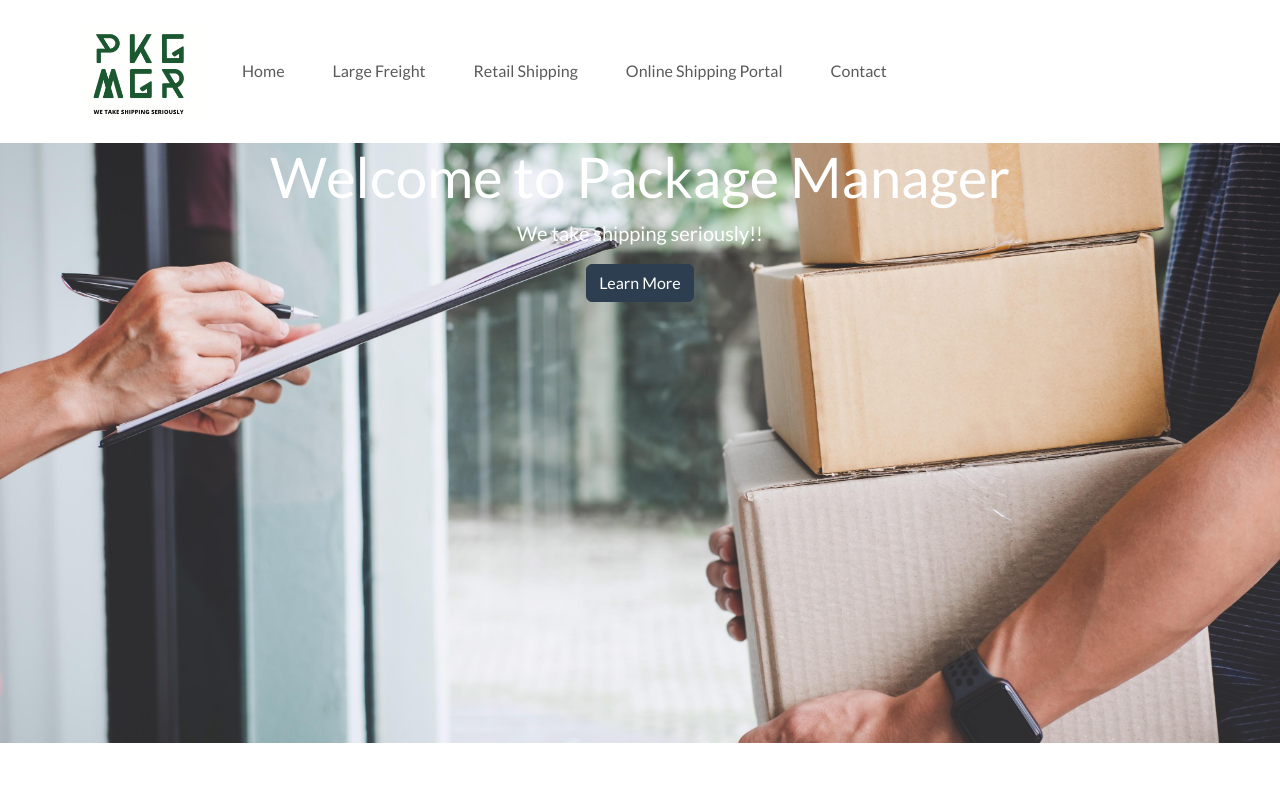
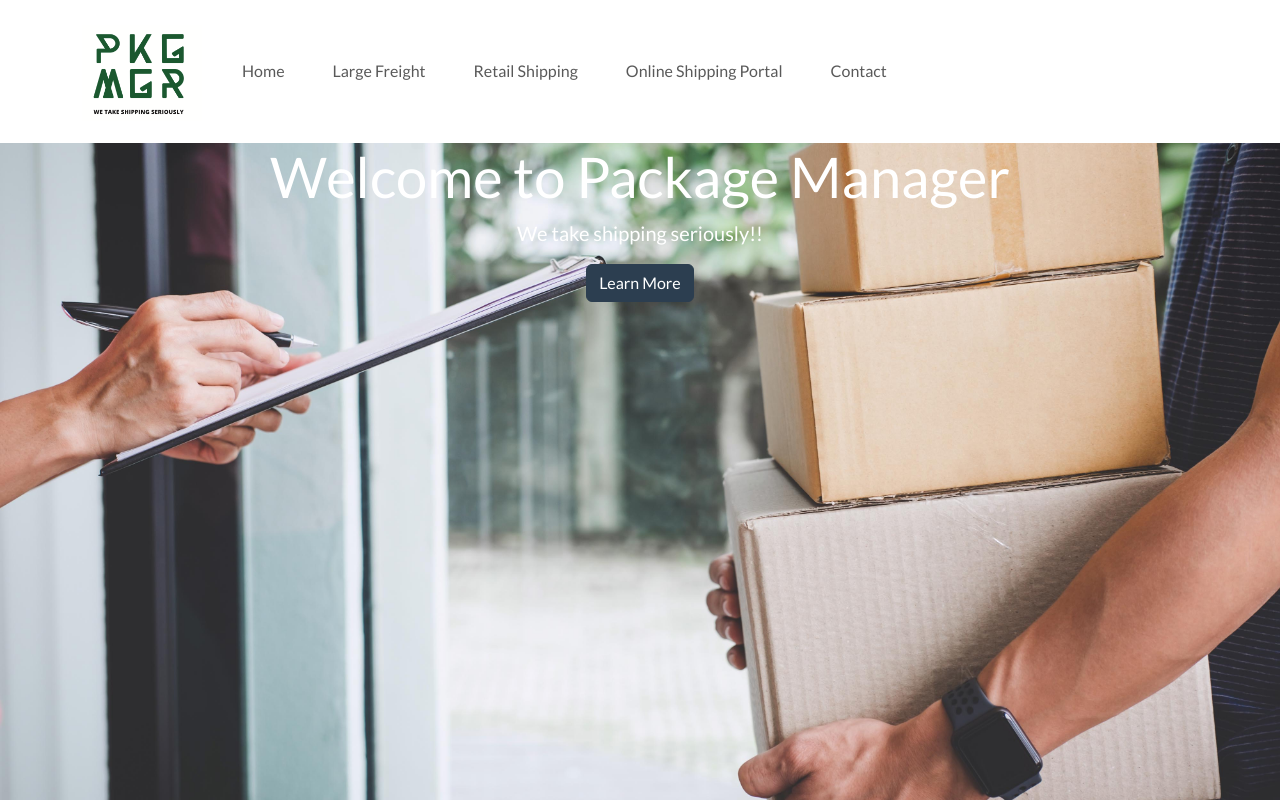
Before and after one commit to ittullos/pkg_mgr_client, a React (Create React App) app: page / in a window 1280 px wide. Built offline with nearby package versions, Linux system fonts and the light colour scheme.

Commit message:
Make hero image take up full page

```diff
--- a/src/App.css
+++ b/src/App.css
@@ -31,3 +31,21 @@
     z-index: 1010;
   }
 }
+
+/* HERO IMAGE */
+.main-container {
+  display: flex;
+  flex-direction: column;
+  height: 100vh;
+}
+
+.jumbotron {
+  flex: 1; /* This will make the jumbotron fill the available space */
+}
+
+.home-container {
+  /* Assuming .home-container is the top-level class in your Home component */
+  flex: 1;
+  display: flex;
+  flex-direction: column;
+}
--- a/src/App.js
+++ b/src/App.js
@@ -12,6 +12,7 @@ import Contact from "./pages/Contact";
 function App() {
   return (
     <Router>
+      <div className="main-container">
         <Navbar />
         <Routes>
           <Route path="/" element={<Home />} />
@@ -20,6 +21,7 @@ function App() {
           <Route path="/online-portal" element={<Ship />} />
           <Route path="/contact" element={<Contact />} />
         </Routes>
+      </div>
     </Router>
   );
 }
--- a/src/pages/Home.jsx
+++ b/src/pages/Home.jsx
@@ -3,14 +3,14 @@ import HeroImage from "../images/pic-3.jpg";
 
 function Home() {
   return (
-    <div>
+    <div className="home-container">
       <div
-        className="jumbotron jumbotron-fluid bg-secondary text-white"
+        className="jumbotron jumbotron-fluid bg-secondary text-white hero-image"
         style={{
           backgroundImage: `url(${HeroImage})`,
           backgroundSize: "cover",
           backgroundPosition: "center",
-          height: "75vh",
+          height: "100vh",
         }}
       >
         <div className="container text-center">
```
Lines whose indentation alone changed are shown as unchanged.
